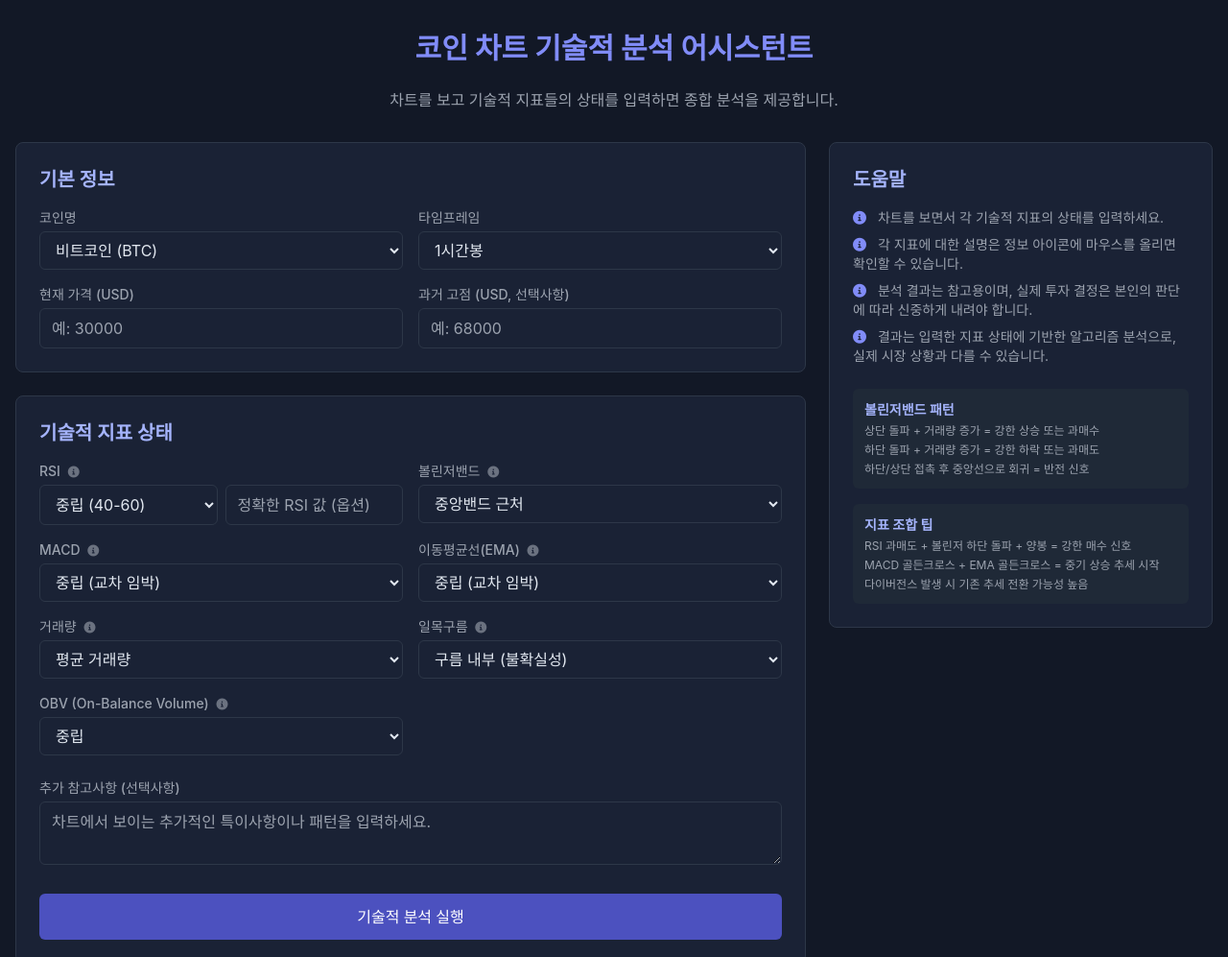
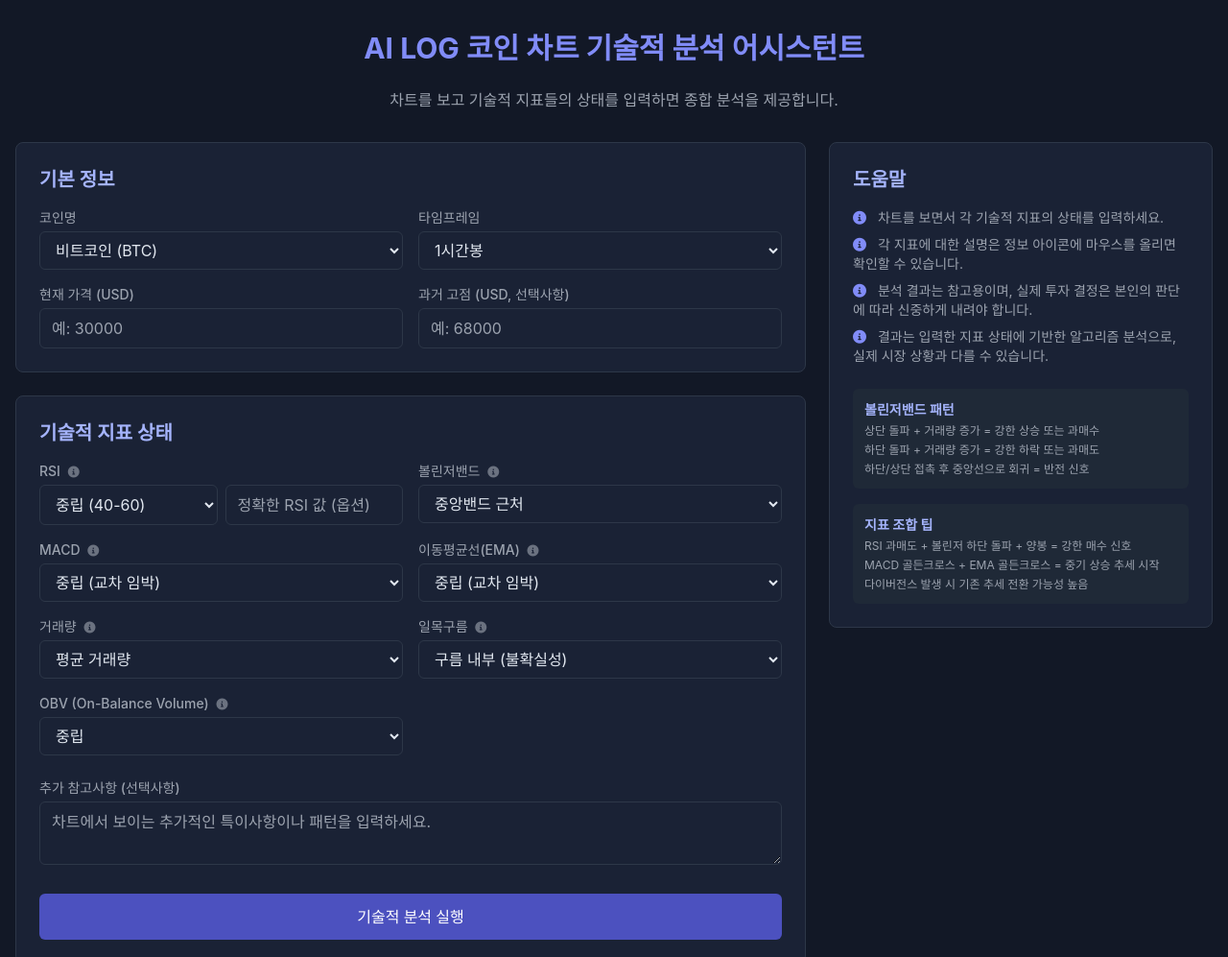
Before and after one commit to AI-LOG9/AIexplorer, a plain HTML site: page Coin/index.html in a window 1280 px wide. Shown: the top 997 px of the page at 96% size. Drawn offline with nearby package versions, Linux system fonts and the light colour scheme.

Commit message:
Update index.html

```diff
--- a/Coin/index.html
+++ b/Coin/index.html
@@ -73,7 +73,7 @@
 </head>
 <body class="min-h-screen pb-10">
     <div class="container mx-auto px-4 py-8">
-        <h1 class="text-3xl font-bold text-center text-indigo-400 mb-6">코인 차트 기술적 분석 어시스턴트</h1>
+        <h1 class="text-3xl font-bold text-center text-indigo-400 mb-6">AI LOG 코인 차트 기술적 분석 어시스턴트</h1>
         <p class="text-center text-gray-400 mb-8">차트를 보고 기술적 지표들의 상태를 입력하면 종합 분석을 제공합니다.</p>
 
         <div class="grid grid-cols-1 md:grid-cols-3 gap-6">
```
